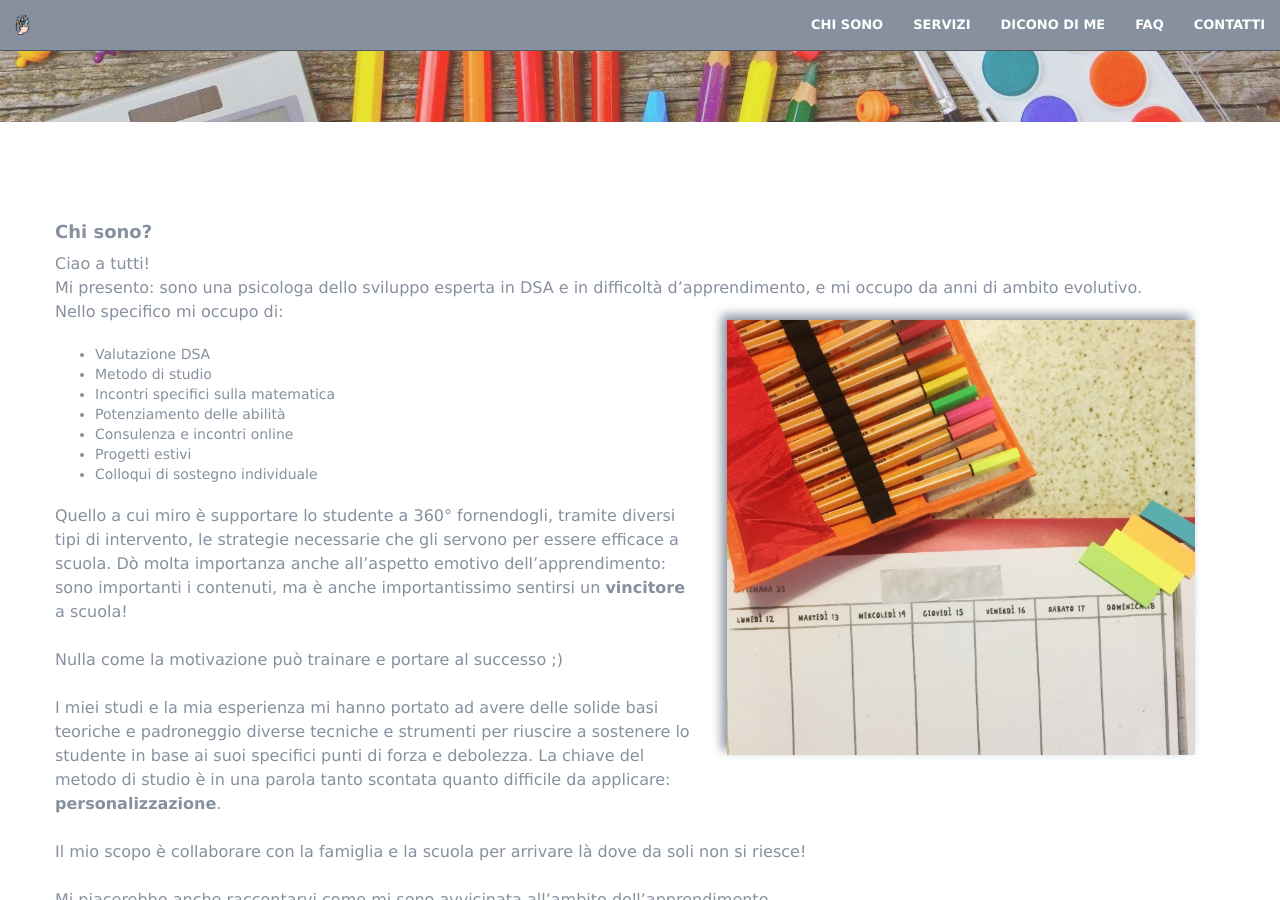
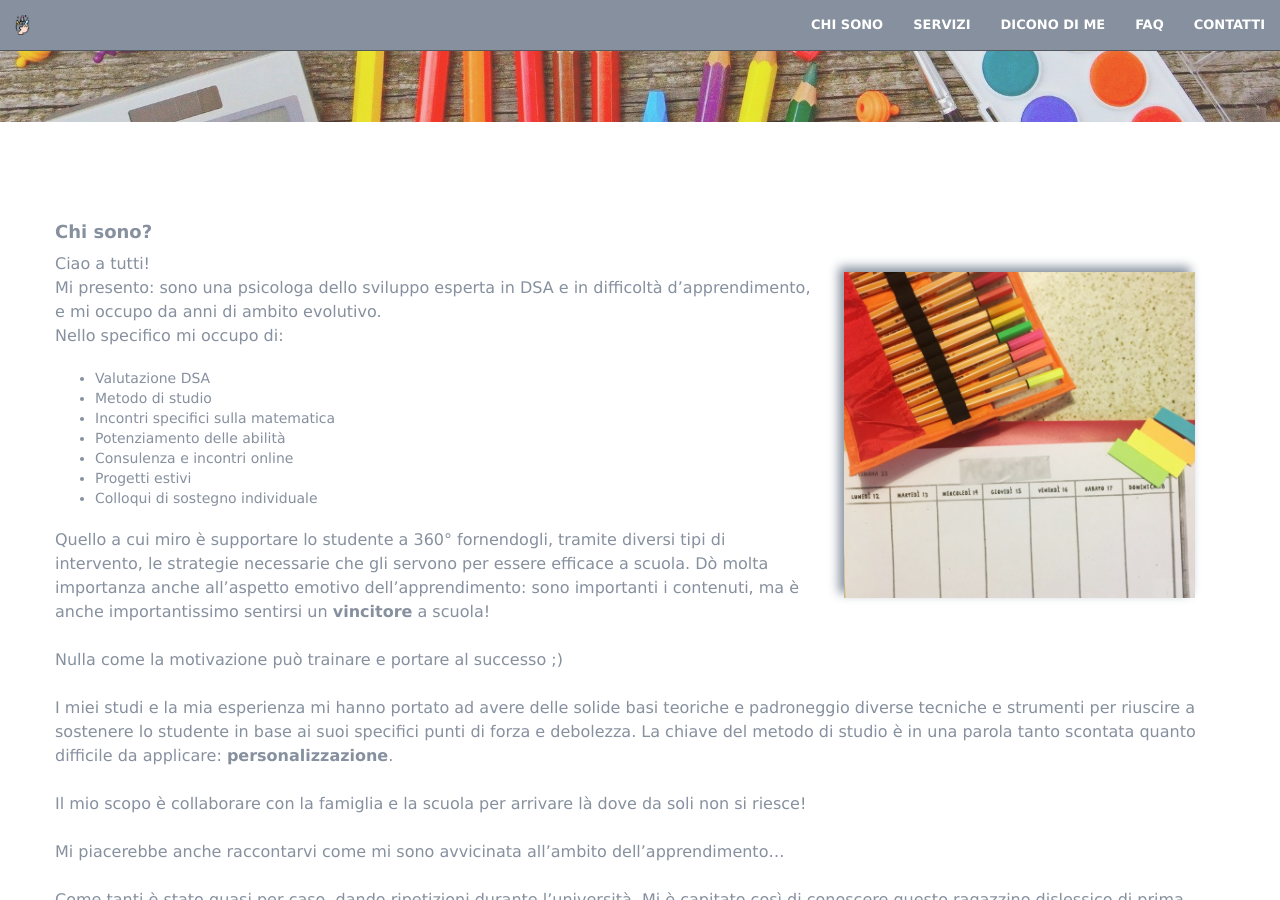
Before and after one commit to simoforzani/simoforzani.github.io, a Jekyll site: the page built from index.html, in a window 1280 px wide and 900 px high, scrolled down 345 px. Built offline with Jekyll 4.4.1, drawn with Linux system fonts in a browser that asks for light colours.

Commit message:
new position

```diff
--- a/_includes/chisono.html
+++ b/_includes/chisono.html
@@ -3,13 +3,13 @@
         <div class="row">
             <div>
                 <h4 class="section-heading"><b>Chi sono?</b></h4>
+                <img src="{{ site.baseurl }}/img/astuccio.jpg" class=img-text align=right hspace="30" vspace="20" width="30%">
                 <p>
                     Ciao a tutti!
                 </br>
                     Mi presento: sono una psicologa dello sviluppo esperta in DSA e
                     in difficoltà d’apprendimento, e mi occupo da anni di ambito evolutivo.
                 </br>
-                <img src="{{ site.baseurl }}/img/astuccio.jpg" class=img-text align=right hspace="30" vspace="20" width="40%">
                     Nello specifico mi occupo di:
                     <ul>
                         <li>
```
